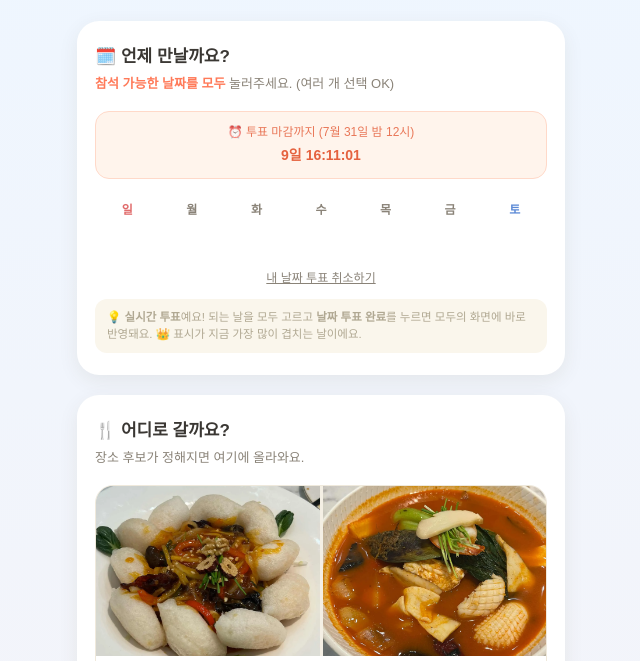
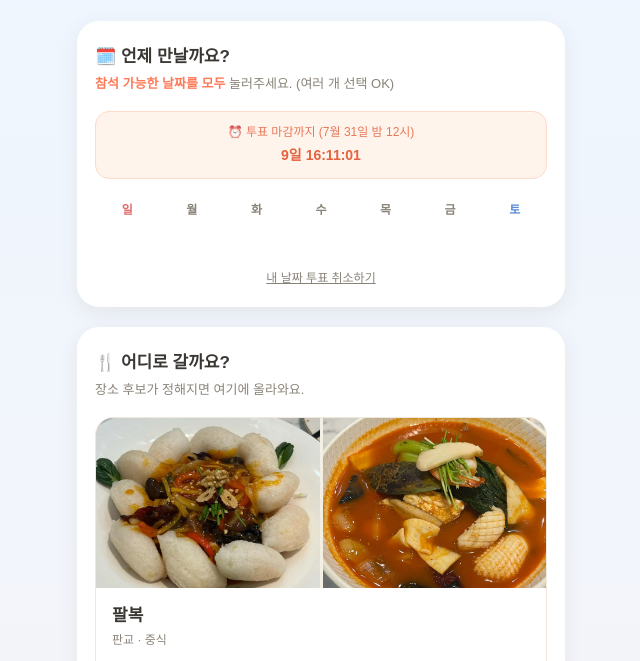
Before and after one commit to chorongkim-web/meetup-august, a plain HTML site: page index.html in a window 1280 px wide. Shown: the part 113-774 px from the top of the page, without its empty margins (319-959 px from the left). Drawn offline with Linux system fonts and the light colour scheme; no server answers.

Commit message:
날짜 투표 안내 문구(실시간 투표 note) 제거
Co-Authored-By: Claude Opus 4.8 (1M context) <noreply@anthropic.com>

```diff
--- a/index.html
+++ b/index.html
@@ -219,11 +219,6 @@
 
     <div class="rank-line" id="date-rank"></div>
     <button class="reset-btn" id="date-reset" onclick="resetDates()">내 날짜 투표 취소하기</button>
-
-    <div class="note">
-      💡 <b>실시간 투표</b>예요! 되는 날을 모두 고르고 <b>날짜 투표 완료</b>를 누르면
-      모두의 화면에 바로 반영돼요. 👑 표시가 지금 가장 많이 겹치는 날이에요.
-    </div>
   </section>
 
   <!-- ===== 2. 장소 후보 ===== -->
```
